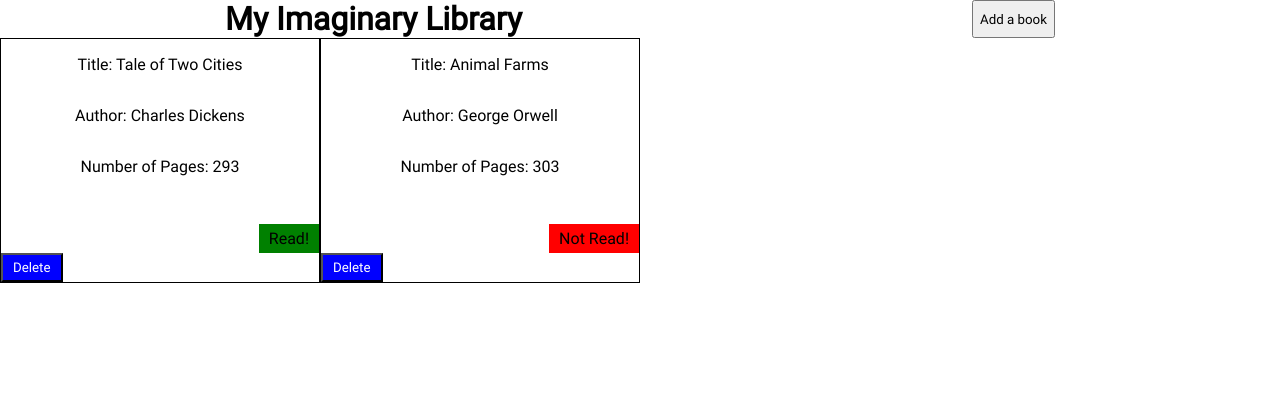
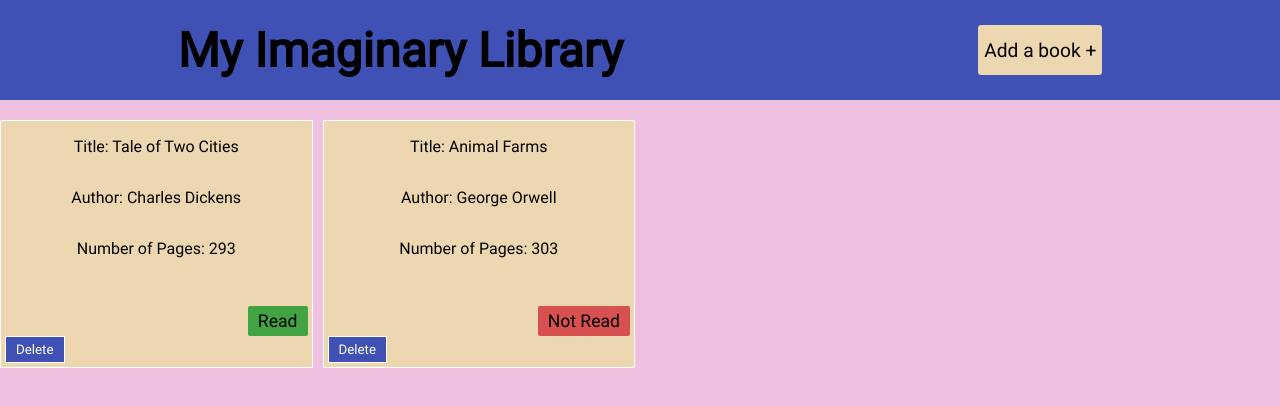
Before and after one commit to sheldonmetoyer/library, a plain HTML site: page index.html in a window 1280 px wide. Drawn offline with Linux system fonts and the light colour scheme.

Commit message:
completed read toggle button
adding toggle function on displayLibrary() function. Toggle function
just removes read class if classList.value is equal to read and vice
versa. added some css need to complete dialog css

```diff
--- a/index.html
+++ b/index.html
@@ -27,7 +27,7 @@
 
     <header>
         <h1>My Imaginary Library</h1>
-        <button class="add-book">Add a book</button>
+        <button class="add-book">Add a book +</button>
     </header>
 
     <div class="flex-container">
--- a/script.js
+++ b/script.js
@@ -50,11 +50,11 @@ function displayLibrary() {
             } else if (prop === "num_pages") {
                 newPara.textContent = `Number of Pages: ${item[prop]}`;
             } else if (item[prop] === true) {
-                readDiv.textContent = `Read!`;
                 readDiv.classList.add('read')
+                readDiv.addEventListener('click', toggleRead);
             } else if (item[prop] === false) {
-                readDiv.textContent = `Not Read!`;
                 readDiv.classList.add('not-read')
+                readDiv.addEventListener('click', toggleRead);
             }
 
             newestdiv.appendChild(newPara);
@@ -87,6 +87,17 @@ function addDeleteBtn(bookCard) {
     bookCard.appendChild(createDeleteBtn);
 }
 
+function toggleRead() {
+    // console.log(this.classList);
+    if (this.classList.value === 'read') {
+        this.classList.toggle('read');
+        this.classList.add('not-read');
+    }else if (this.classList.value === 'not-read') {
+        this.classList.toggle('not-read');
+        this.classList.add('read');
+    }
+}
+
 
 
 displayLibrary();
--- a/style.css
+++ b/style.css
@@ -16,44 +16,88 @@ h1, h2, h3, h4, h5, h6 {
 body {
     margin: 0;
     padding: 0;
+    background-color: #EFC0DF;
 }
 
 header {
     display: flex;
     margin: auto;
     justify-content: space-around;
+    height: 100px;
+    background-color: #3F51B5;
+}
+
+header > h1 {
+    text-align: center;
+    align-self: center;
+    font-size: 3rem;
+}
+
+.add-book {
+    border: none;
+    height: 50px;
+    align-self: center;
+    background-color: #ecd7b0;
+    font-size: 1.2rem;
+    border-radius: 3px;
+    cursor: pointer;
 }
 
 .library-shelf {
     display: grid;
     grid-template-columns: repeat(auto-fill, minmax(300px, 1fr));
+    gap: 10px;
+    margin-top: 20px;
+
 }
 
 .card {
-    border: 1px solid black;
+    border: 1px solid rgb(255, 255, 255);
     display: flex;
     flex-direction: column;
     align-items: center;
+    background-color: #ecd7b0;
 }
 
 .read {
     align-self: flex-end;
-    background-color: green;
+    background-color: rgb(66, 163, 66);
     padding: 5px 10px;
+    margin-right: 4px;
+    border-radius: 2px 2px 2px 2px;
+    cursor: pointer;
+
+}
+
+.read:after {
+    content: 'Read';
+    font-size: 1.1rem;
 }
 
 .not-read {
     align-self: flex-end;
-    background-color: red;
+    background-color: rgb(216, 81, 81);
     padding: 5px 10px;
+    border-radius: 2px 2px 2px 2px;
+    margin-right: 4px;
+    cursor: pointer;
+}
+
+.not-read:after{
+    content: 'Not Read';
+    font-size: 1.1rem;
 }
 
 .deleteBtn {
     align-self: flex-start;
     justify-self: flex-end;
-    background-color: blue;
+    background-color: #3F51B5;
     padding: 5px 10px;
     color: white;
+    border: 1px solid white;
+    cursor: pointer;
+    margin-left: 4px;
+    margin-bottom: 4px;
 }
 
 .flex-container{
```
